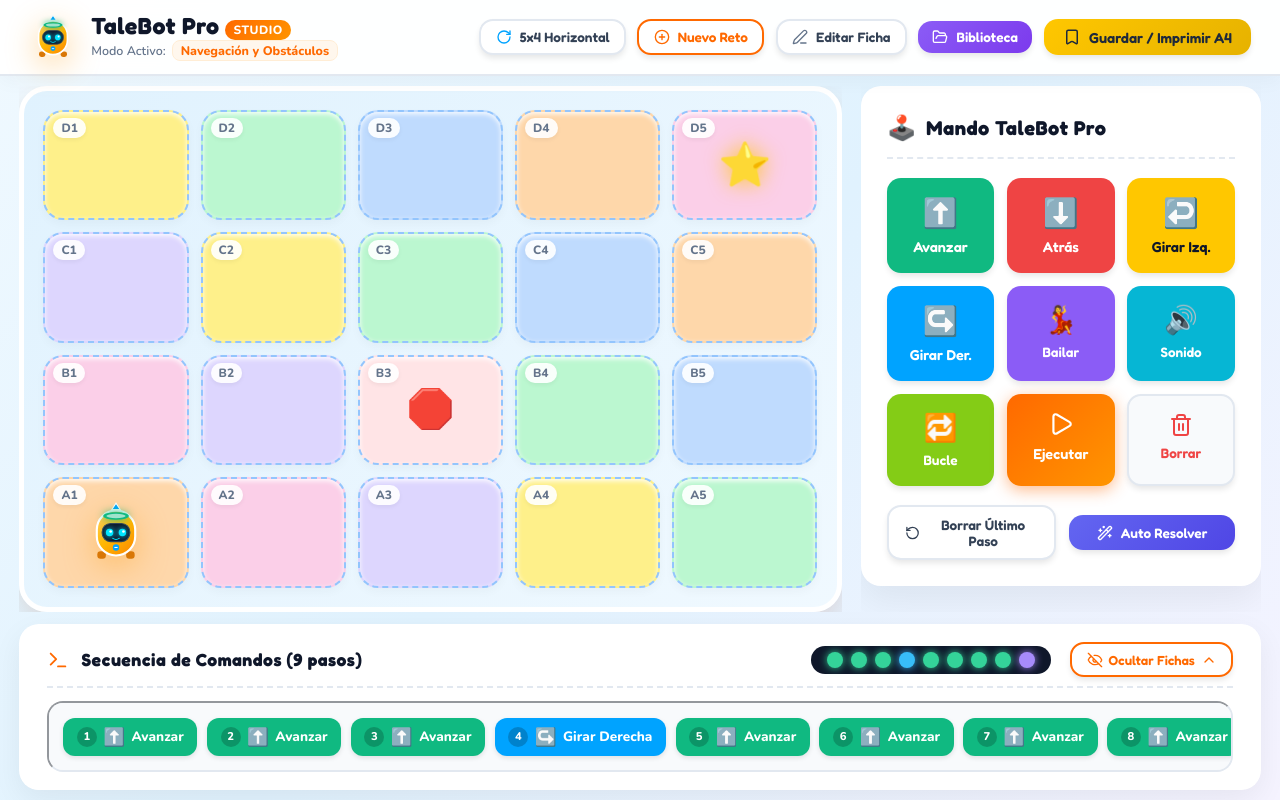
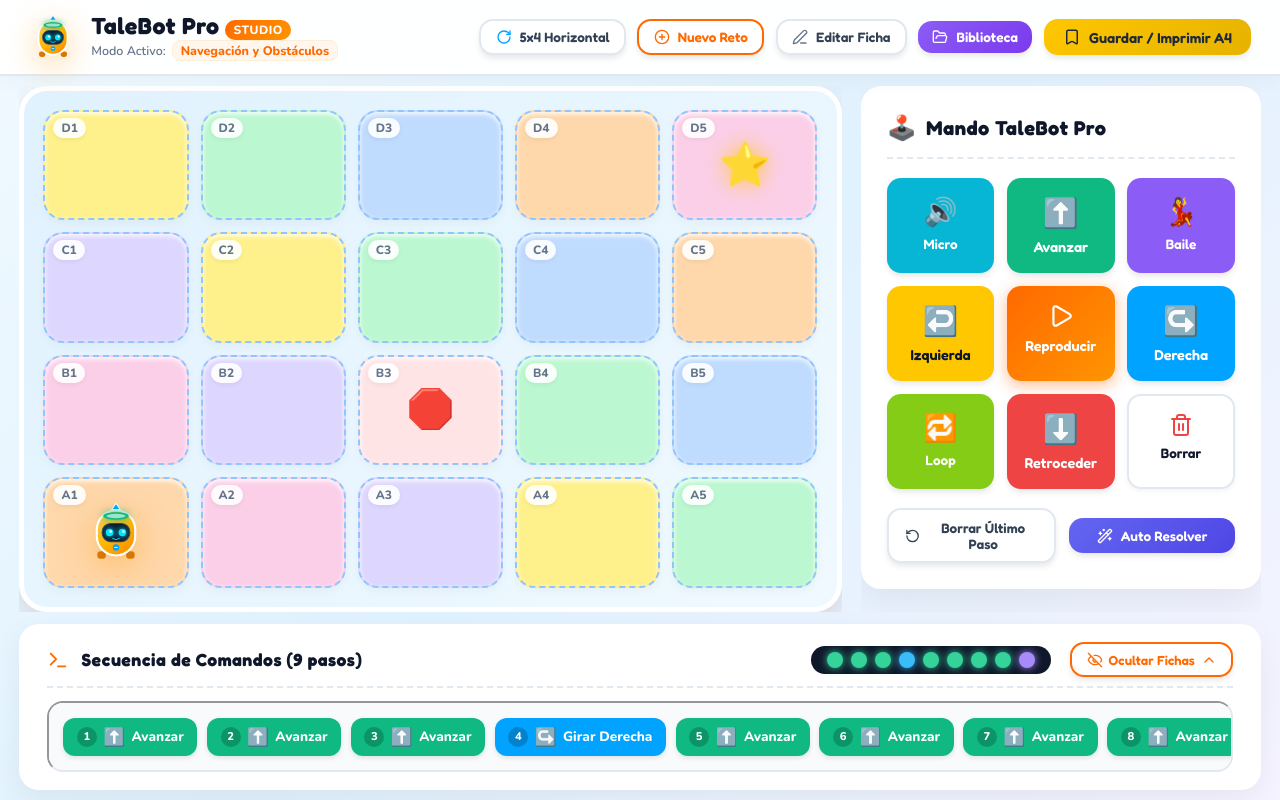
Before and after one commit to miguelpicado/tale-bot-challenge, a React (Vite) app: page / in a window 1280 px wide. Built offline with nearby package versions, Linux system fonts and the light colour scheme.

Commit message:
Fix: align physical TaleBot Pro controller deck matching exact hardware layout and LED colors

```diff
--- a/src/components/TaleBotController.jsx
+++ b/src/components/TaleBotController.jsx
@@ -90,13 +90,31 @@
         </div>
       </div>
 
-      {/* Hardware Buttons Deck (3 Columns Wide Layout) */}
+      {/* Hardware Deck - 3x3 Grid Matching TaleBot Pro Physical Top Deck */}
       <div style={{
         display: 'grid',
-        gridTemplateColumns: 'repeat(3, 1fr)', // 3 Columns wide as requested!
+        gridTemplateColumns: 'repeat(3, 1fr)',
         gap: '0.8rem'
       }}>
-        {/* Forward */}
+        {/* --- FILA 1: Micro, Avanzar, Baile --- */}
+
+        {/* 1. Micro / Sonido (Cían) */}
+        <button
+          onClick={() => onAddCommand(COMMAND_TYPES.SOUND)}
+          className="tb-btn"
+          style={{
+            background: COMMAND_TYPES.SOUND.color,
+            color: COMMAND_TYPES.SOUND.textColor,
+            flexDirection: 'column',
+            padding: '1.1rem 0.5rem',
+            fontSize: '0.85rem'
+          }}
+        >
+          <span style={{ fontSize: '1.7rem' }}>🔊</span>
+          <span>Micro</span>
+        </button>
+
+        {/* 2. Avanzar (Verde) */}
         <button
           onClick={() => onAddCommand(COMMAND_TYPES.FORWARD)}
           className="tb-btn"
@@ -112,23 +130,25 @@
           <span>Avanzar</span>
         </button>
 
-        {/* Backward */}
+        {/* 3. Baile (Morado) */}
         <button
-          onClick={() => onAddCommand(COMMAND_TYPES.BACKWARD)}
+          onClick={() => onAddCommand(COMMAND_TYPES.DANCE)}
           className="tb-btn"
           style={{
-            background: COMMAND_TYPES.BACKWARD.color,
-            color: COMMAND_TYPES.BACKWARD.textColor,
+            background: COMMAND_TYPES.DANCE.color,
+            color: COMMAND_TYPES.DANCE.textColor,
             flexDirection: 'column',
             padding: '1.1rem 0.5rem',
-            fontSize: '0.9rem'
+            fontSize: '0.85rem'
           }}
         >
-          <span style={{ fontSize: '1.8rem' }}>⬇️</span>
-          <span>Atrás</span>
+          <span style={{ fontSize: '1.7rem' }}>💃</span>
+          <span>Baile</span>
         </button>
 
-        {/* Turn Left */}
+        {/* --- FILA 2: Izquierda, Reproducir (Ejecutar), Derecha --- */}
+
+        {/* 4. Girar Izquierda (Amarillo) */}
         <button
           onClick={() => onAddCommand(COMMAND_TYPES.TURN_LEFT)}
           className="tb-btn"
@@ -141,74 +161,10 @@
           }}
         >
           <span style={{ fontSize: '1.8rem' }}>↩️</span>
-          <span>Girar Izq.</span>
+          <span>Izquierda</span>
         </button>
 
-        {/* Turn Right */}
-        <button
-          onClick={() => onAddCommand(COMMAND_TYPES.TURN_RIGHT)}
-          className="tb-btn"
-          style={{
-            background: COMMAND_TYPES.TURN_RIGHT.color,
-            color: COMMAND_TYPES.TURN_RIGHT.textColor,
-            flexDirection: 'column',
-            padding: '1.1rem 0.5rem',
-            fontSize: '0.9rem'
-          }}
-        >
-          <span style={{ fontSize: '1.8rem' }}>↪️</span>
-          <span>Girar Der.</span>
-        </button>
-
-        {/* Dance */}
-        <button
-          onClick={() => onAddCommand(COMMAND_TYPES.DANCE)}
-          className="tb-btn"
-          style={{
-            background: COMMAND_TYPES.DANCE.color,
-            color: COMMAND_TYPES.DANCE.textColor,
-            flexDirection: 'column',
-            padding: '1.1rem 0.5rem',
-            fontSize: '0.85rem'
-          }}
-        >
-          <span style={{ fontSize: '1.7rem' }}>💃</span>
-          <span>Bailar</span>
-        </button>
-
-        {/* Sound */}
-        <button
-          onClick={() => onAddCommand(COMMAND_TYPES.SOUND)}
-          className="tb-btn"
-          style={{
-            background: COMMAND_TYPES.SOUND.color,
-            color: COMMAND_TYPES.SOUND.textColor,
-            flexDirection: 'column',
-            padding: '1.1rem 0.5rem',
-            fontSize: '0.85rem'
-          }}
-        >
-          <span style={{ fontSize: '1.7rem' }}>🔊</span>
-          <span>Sonido</span>
-        </button>
-
-        {/* Loop */}
-        <button
-          onClick={() => onAddCommand(COMMAND_TYPES.LOOP)}
-          className="tb-btn"
-          style={{
-            background: COMMAND_TYPES.LOOP.color,
-            color: COMMAND_TYPES.LOOP.textColor,
-            flexDirection: 'column',
-            padding: '1.1rem 0.5rem',
-            fontSize: '0.85rem'
-          }}
-        >
-          <span style={{ fontSize: '1.7rem' }}>🔁</span>
-          <span>Bucle</span>
-        </button>
-
-        {/* Physical Orange EJECUTAR (RUN) Button */}
+        {/* 5. Reproducir / Ejecutar (Naranja) */}
         <button
           onClick={onRunSimulation}
           className="tb-btn"
@@ -222,24 +178,75 @@
           }}
         >
           {isPlaying ? <Pause size={26} /> : <Play size={26} />}
-          <span>{isPlaying ? 'Pausar' : 'Ejecutar'}</span>
+          <span>{isPlaying ? 'Pausar' : 'Reproducir'}</span>
         </button>
 
-        {/* Clear All / Borrar Button */}
+        {/* 6. Girar Derecha (Azul) */}
+        <button
+          onClick={() => onAddCommand(COMMAND_TYPES.TURN_RIGHT)}
+          className="tb-btn"
+          style={{
+            background: COMMAND_TYPES.TURN_RIGHT.color,
+            color: COMMAND_TYPES.TURN_RIGHT.textColor,
+            flexDirection: 'column',
+            padding: '1.1rem 0.5rem',
+            fontSize: '0.9rem'
+          }}
+        >
+          <span style={{ fontSize: '1.8rem' }}>↪️</span>
+          <span>Derecha</span>
+        </button>
+
+        {/* --- FILA 3: Loop, Retroceder, Borrar --- */}
+
+        {/* 7. Bucle / Loop (Verde Claro) */}
+        <button
+          onClick={() => onAddCommand(COMMAND_TYPES.LOOP)}
+          className="tb-btn"
+          style={{
+            background: COMMAND_TYPES.LOOP.color,
+            color: COMMAND_TYPES.LOOP.textColor,
+            flexDirection: 'column',
+            padding: '1.1rem 0.5rem',
+            fontSize: '0.85rem'
+          }}
+        >
+          <span style={{ fontSize: '1.7rem' }}>🔁</span>
+          <span>Loop</span>
+        </button>
+
+        {/* 8. Retroceder (Rojo) */}
+        <button
+          onClick={() => onAddCommand(COMMAND_TYPES.BACKWARD)}
+          className="tb-btn"
+          style={{
+            background: COMMAND_TYPES.BACKWARD.color,
+            color: COMMAND_TYPES.BACKWARD.textColor,
+            flexDirection: 'column',
+            padding: '1.1rem 0.5rem',
+            fontSize: '0.9rem'
+          }}
+        >
+          <span style={{ fontSize: '1.8rem' }}>⬇️</span>
+          <span>Retroceder</span>
+        </button>
+
+        {/* 9. Borrar Todo (Blanco con LED Blanco) */}
         <button
           onClick={onClearCommands}
           className="tb-btn"
           disabled={commands.length === 0}
           style={{
-            background: '#F8FAFC',
-            color: '#EF4444',
-            border: '2px solid #E2E8F0',
+            background: '#FFFFFF',
+            color: '#0F172A',
+            border: '2.5px solid #E2E8F0',
             flexDirection: 'column',
             padding: '1.1rem 0.5rem',
-            fontSize: '0.85rem'
+            fontSize: '0.85rem',
+            boxShadow: '0 2px 5px rgba(0,0,0,0.05)'
           }}
         >
-          <Trash2 size={24} />
+          <Trash2 size={24} color="#EF4444" />
           <span>Borrar</span>
         </button>
       </div>
```
